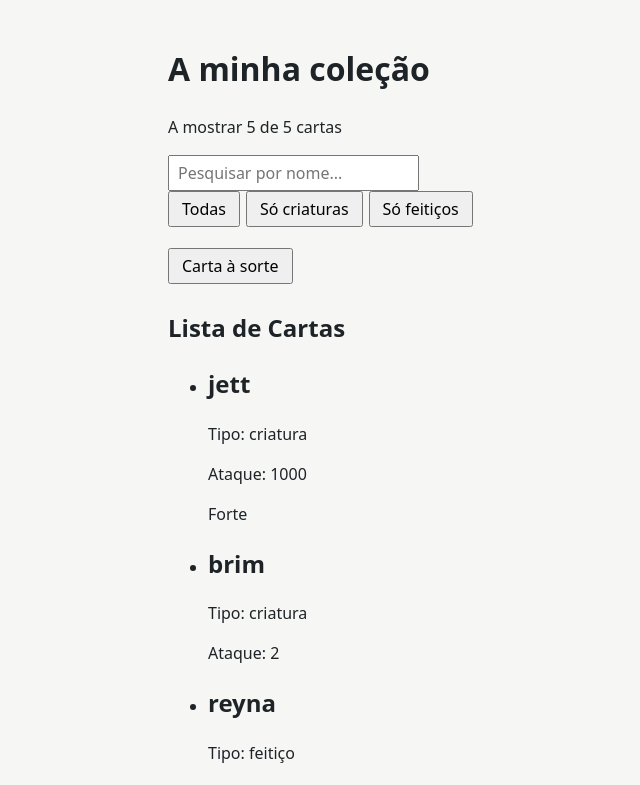
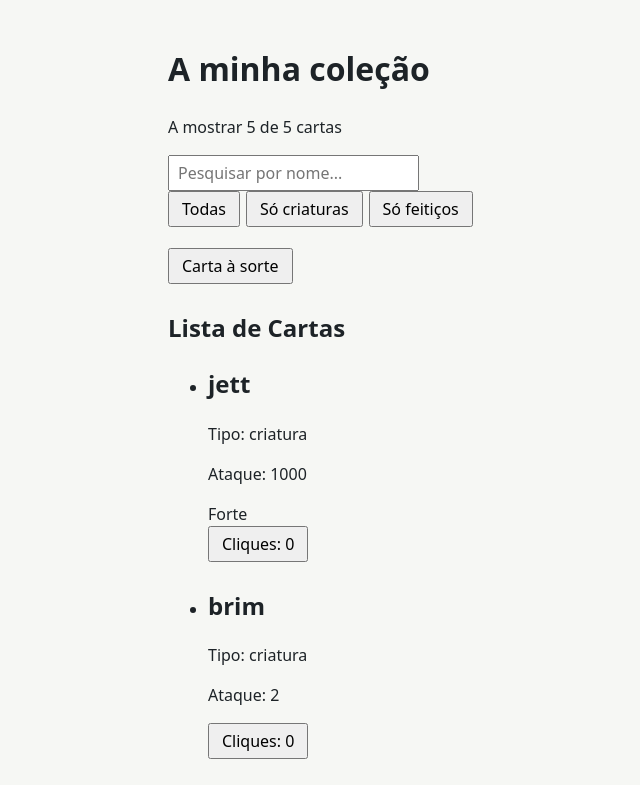
Before and after one commit to lxgss/ficha2-Gon-aloCorreia, a React (Vite) app: page / in a window 1280 px wide. Shown: the top 785 px of the page, without its empty margins (152-792 px from the left). Built offline with nearby package versions, Linux system fonts and the light colour scheme.

Commit message:
Tarefas Extras

```diff
--- a/src/cards.jsx
+++ b/src/cards.jsx
@@ -1,14 +1,23 @@
-function Card({name, attack, type}){
-    return(
-        <li>
+import { useState } from 'react';
 
+function Card({ name, attack, type }) {
+  const [count, setCount] = useState(0);
+
+  return (
+    <li>
       <h2>{name}</h2>
       <p>Tipo: {type}</p>
       <p>Ataque: {attack}</p>
 
       {attack >= 6 && <span>Forte</span>}
 
-        </li>
-    );
+      <div>
+        <button onClick={() => setCount(count + 1)}>
+          Cliques: {count}
+        </button>
+      </div>
+    </li>
+  );
 }
+
 export default Card;
```
